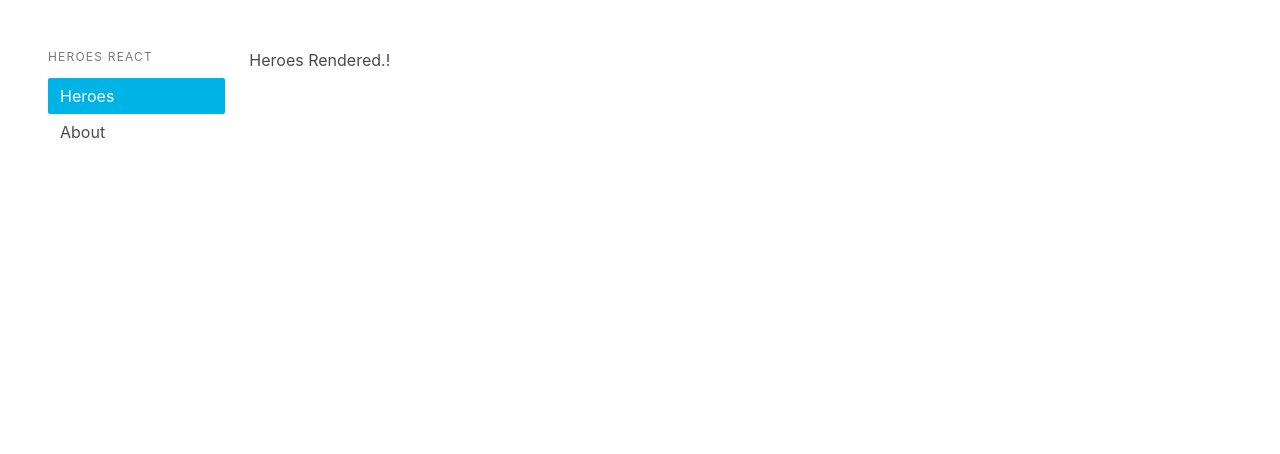
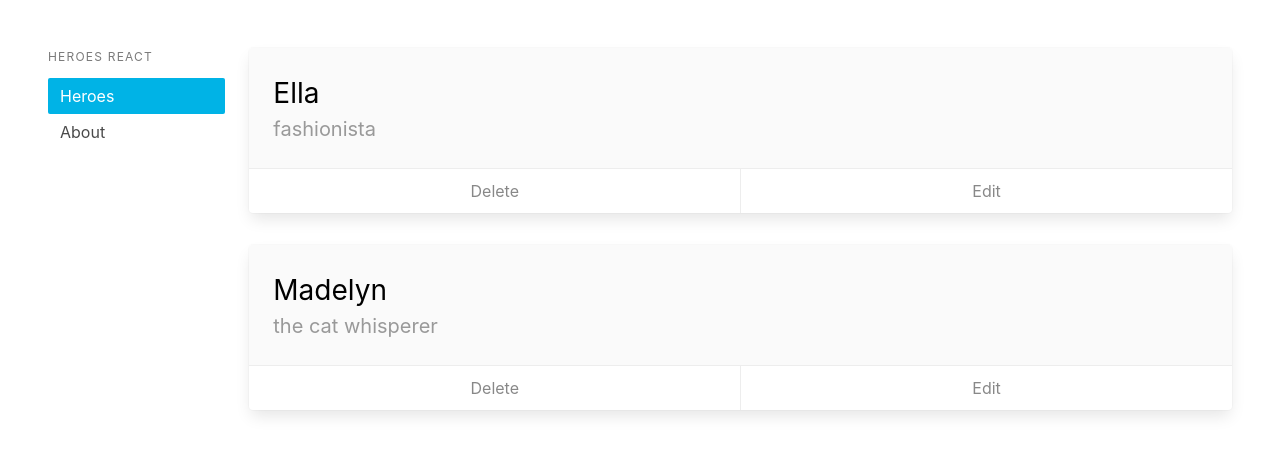
Before and after one commit to daosgc/heroes-react, a React (Create React App) app: page /heroes in a window 1280 px wide. Shown: the top 454 px of the page. Built offline with nearby package versions, Linux system fonts and the light colour scheme.

Commit message:
Add heroe card, button component and create HeroesList view

```diff
--- /dev/null
+++ b/src/components/ButtonFooter.js
@@ -0,0 +1,24 @@
+import React from 'react';
+
+const ButtonFooter = ({
+  label,
+  className,
+  onClick,
+  dataIndex,
+  dataId
+}) => {
+  return (
+    <button
+      className={'link card-footer-item ' + className}
+      aria-label={label}
+      tabIndex={0}
+      onClick={onClick}
+      data-index={dataIndex}
+      data-id={dataId}
+    >
+      <span>{label}</span>
+    </button>
+  );
+};
+
+export default ButtonFooter;
--- /dev/null
+++ b/src/components/HeroeCard.js
@@ -0,0 +1,12 @@
+import React from 'react';
+
+const HeroeCard = ({ name, description }) => (
+  <div className="card-content">
+    <div className="content">
+      <div className="name">{name}</div>
+      <div className="description">{description}</div>
+    </div>
+  </div>
+);
+
+export default HeroeCard;
--- /dev/null
+++ b/src/components/index.js
@@ -0,0 +1,9 @@
+import NavBar from './NavBar';
+import HeroeCard from './HeroeCard';
+import ButtonFooter from './ButtonFooter';
+
+export {
+  NavBar,
+  HeroeCard,
+  ButtonFooter
+};
--- a/src/views/Heroes.js
+++ b/src/views/Heroes.js
@@ -1,7 +1,23 @@
 import React from 'react';
 
+import HeroList from './HeroesList';
+
 function Heroes() {
-  return (<div>Heroes Rendered.!</div>);
+  const heroesList = [
+    {
+      id: 10,
+      name: 'Ella',
+      lastName: 'Papa',
+      description: 'fashionista',
+    },
+    {
+      id: 20,
+      name: 'Madelyn',
+      lastName: 'Papa',
+      description: 'the cat whisperer',
+    }
+  ]
+  return <HeroList heroes={heroesList}/>;
 }
 
 export default Heroes;
--- /dev/null
+++ b/src/views/HeroesList.js
@@ -0,0 +1,33 @@
+import React from 'react';
+
+import { ButtonFooter, HeroeCard } from '../components';
+
+function HeroList({ heroes }) {
+  return (
+    <ul className="list">
+      {heroes.map((hero, index) => (
+        <li key={hero.id} role="presentation">
+          <div className="card">
+            <HeroeCard name={hero.name} description={hero.description} />
+            <footer className="card-footer">
+              <ButtonFooter
+                className="delete-item"
+                label="Delete"
+                dataIndex={index}
+                dataId={hero.id}
+              />
+              <ButtonFooter
+                className="edit-item"
+                label="Edit"
+                dataIndex={index}
+                dataId={hero.id}
+              />
+            </footer>
+          </div>
+        </li>
+      ))}
+    </ul>
+  );
+}
+
+export default HeroList;
```
